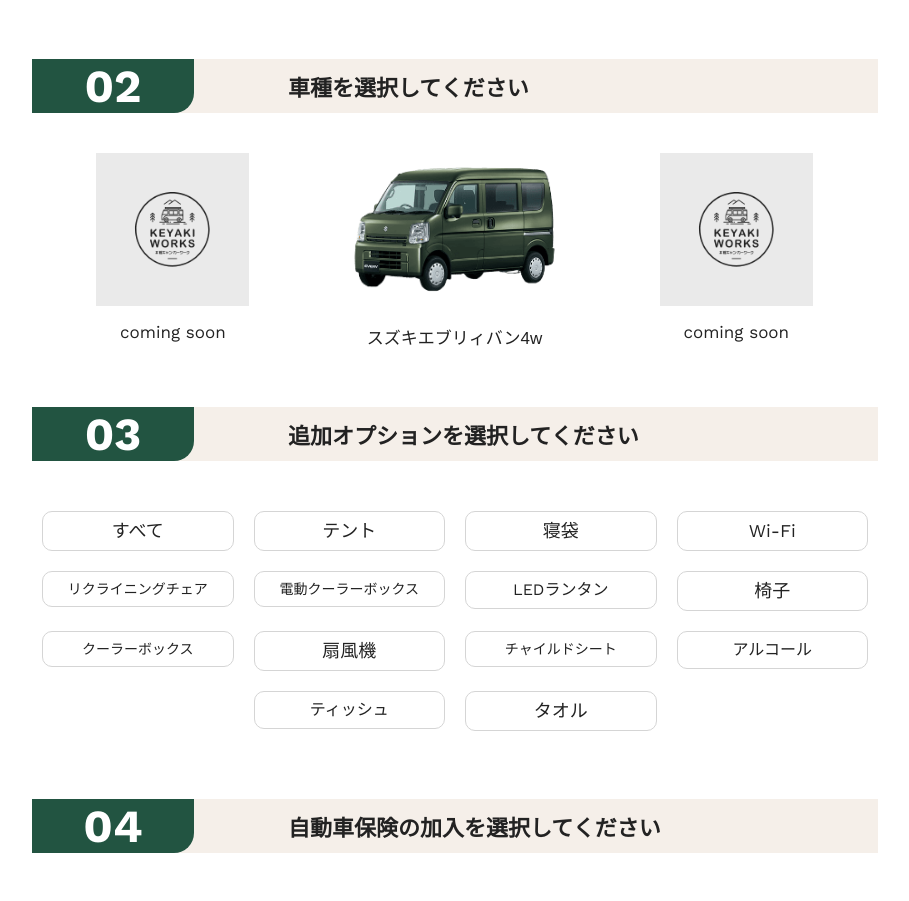
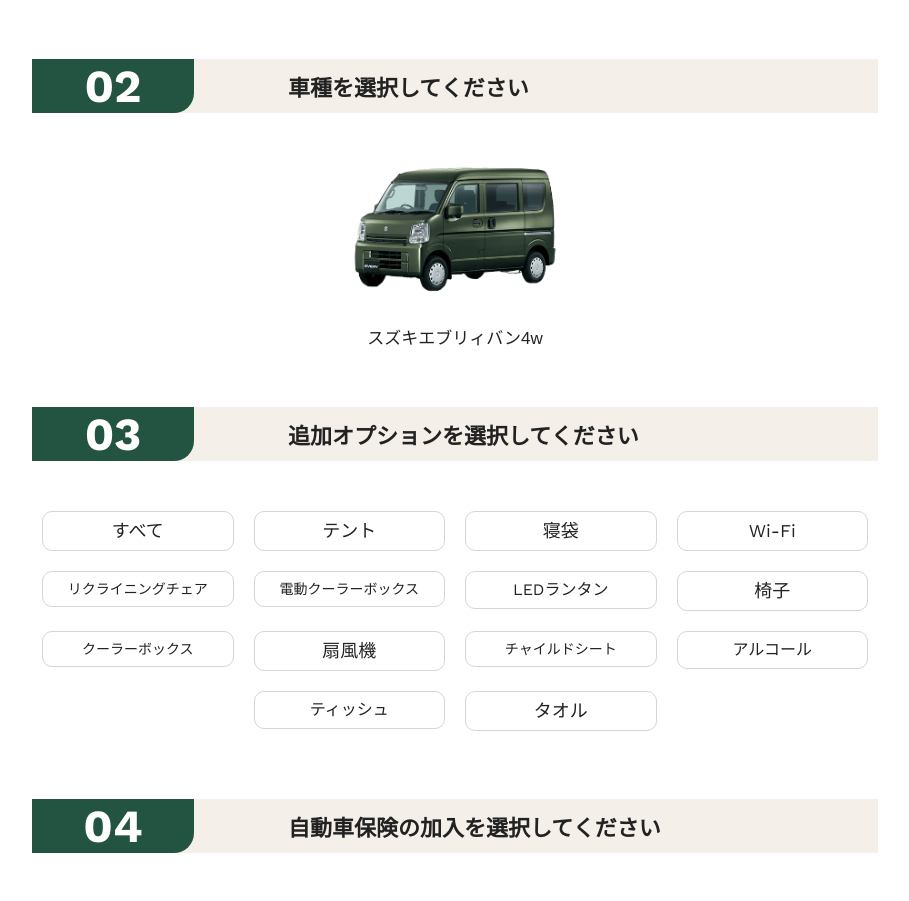
Before and after one commit to thorota/keikyan-price, a React (Create React App) app in the folder keikyan-app/: page / in a window 1280 px wide. Shown: the part 1207-2108 px from the top of the page, without its empty margins (185-1094 px from the left). Built offline with nearby package versions, Linux system fonts and the light colour scheme.

Commit message:
coming soonを非表示

```diff
--- a/keikyan-app/public/css/App.css
+++ b/keikyan-app/public/css/App.css
@@ -210,6 +210,9 @@
   display: -ms-flexbox;
   display: flex;
   padding-top: 40px;
+  -webkit-box-pack: center;
+  -ms-flex-pack: center;
+  justify-content: center;
 }
 
 .l-price .p-price__car--item {
--- a/keikyan-app/public/css/main.css
+++ b/keikyan-app/public/css/main.css
@@ -530,6 +530,9 @@ select::-ms-expand {
   display: -ms-flexbox;
   display: flex;
   padding-top: 40px;
+  -webkit-box-pack: center;
+  -ms-flex-pack: center;
+  justify-content: center;
 }
 
 .l-price .p-price__car--item {
--- a/keikyan-app/src/App.js
+++ b/keikyan-app/src/App.js
@@ -339,7 +339,7 @@ const App = () => {
                   </p>
                 </div>
                 <div className="p-price__car--list">
-                  <div className="p-price__car--item">
+                  {/* <div className="p-price__car--item">
                     <div>
                       <img
                         className="p-price__car--img coming-soon"
@@ -347,7 +347,7 @@ const App = () => {
                       ></img>
                       <p className="p-price__car--name">coming soon</p>
                     </div>
-                  </div>
+                  </div> */}
                   <div className="p-price__car--item">
                     <button type="button">
                       <img
@@ -358,7 +358,7 @@ const App = () => {
                       <img className="p-price__car--checked" src='/img/checked.png' />
                     </button>
                   </div>
-                  <div className="p-price__car--item">
+                  {/* <div className="p-price__car--item">
                     <div>
                       <img
                         className="p-price__car--img coming-soon"
@@ -366,7 +366,7 @@ const App = () => {
                       ></img>
                       <p className="p-price__car--name">coming soon</p>
                     </div>
-                  </div>
+                  </div> */}
                 </div>
               </div>
               <div>
--- a/keikyan-app/src/scss/App.scss
+++ b/keikyan-app/src/scss/App.scss
@@ -257,6 +257,7 @@
       &--list {
         display: flex;
         padding-top: 40px;
+        justify-content: center;
         @include sp {
           overflow: scroll;
           overflow-y: hidden;
```
Also changed, not shown: 2 other files (tests, documents, lock files or other folders).
